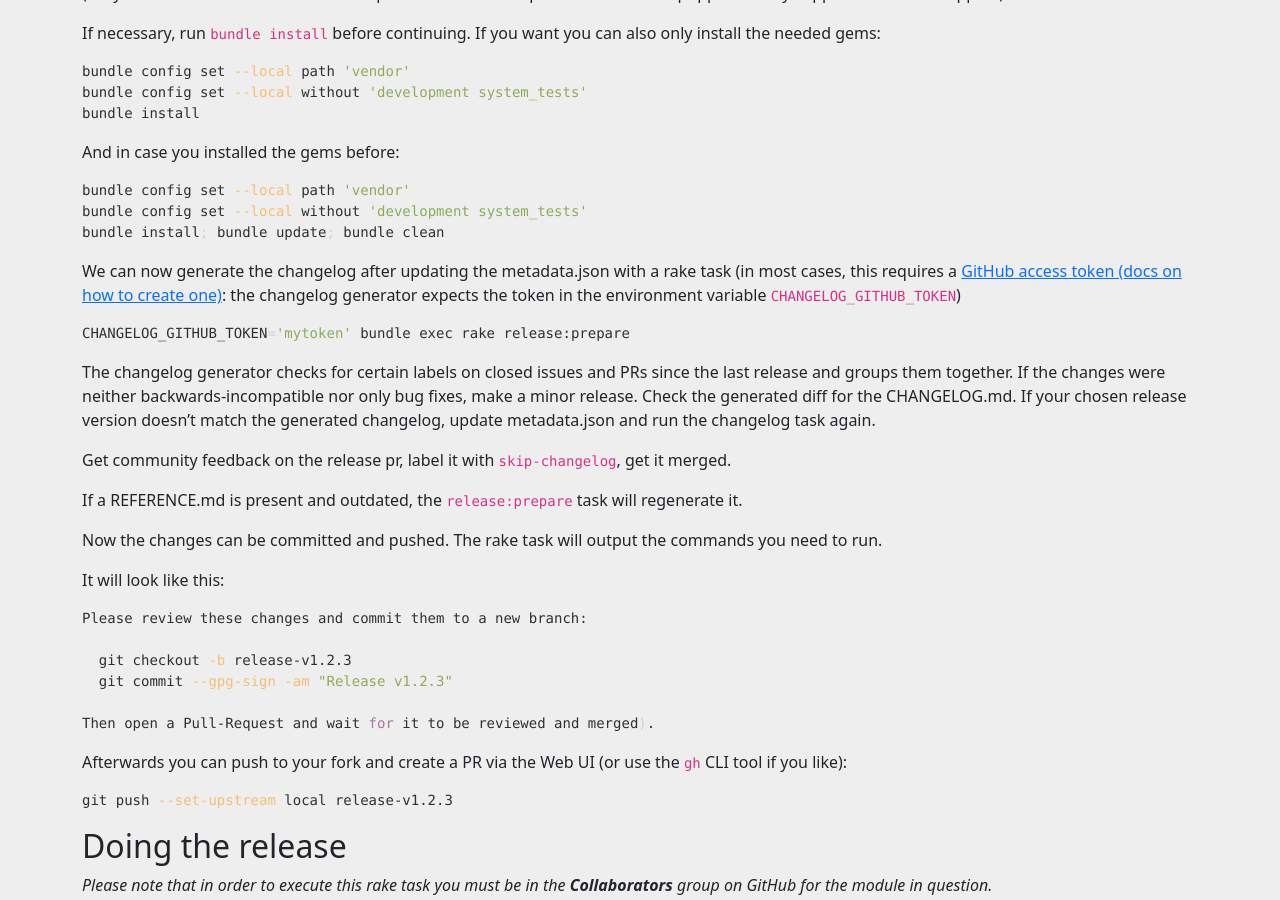
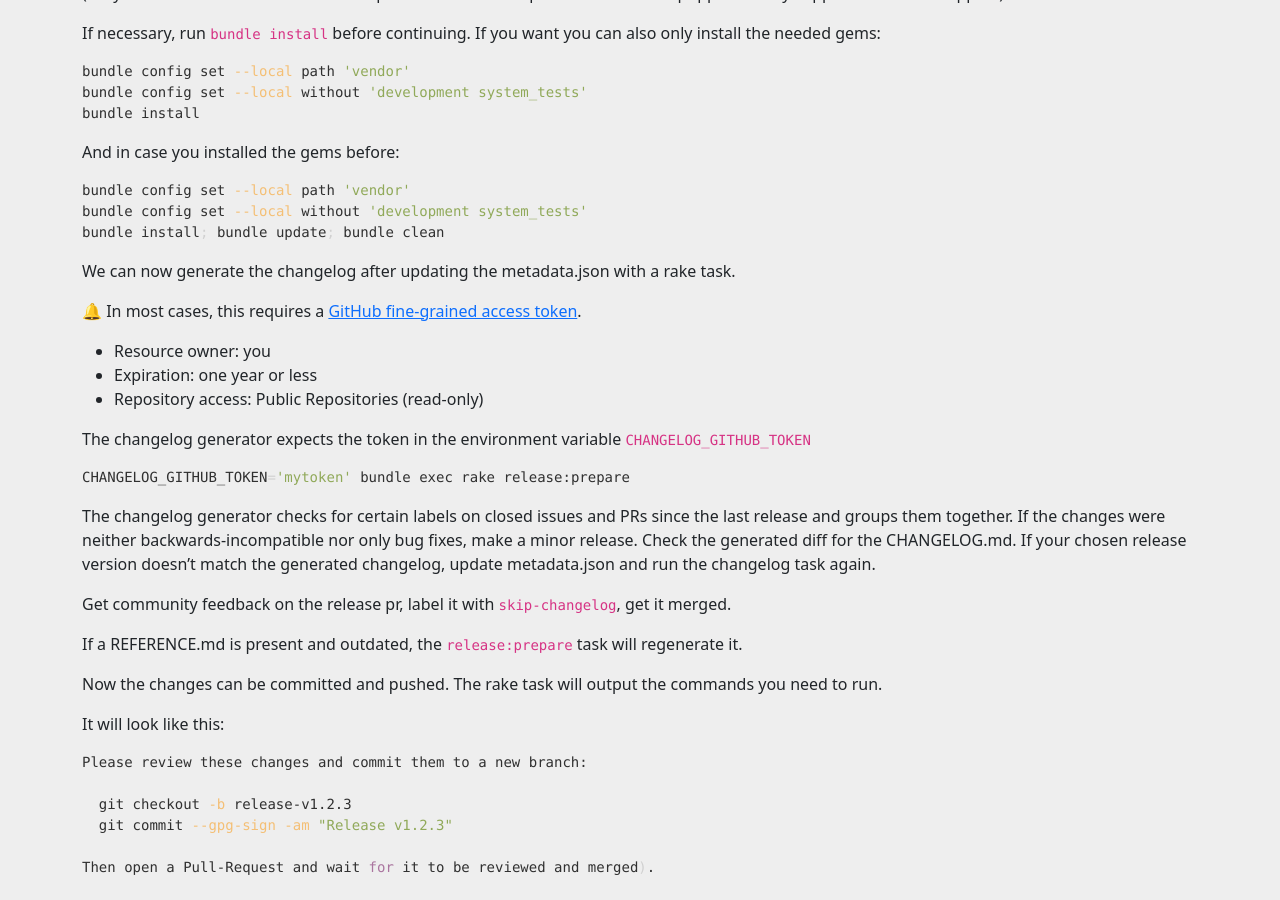
Before and after one commit to voxpupuli/voxpupuli.github.io, a Jekyll site: the page built from _docs/releasing_version.md, in a window 1280 px wide and 900 px high, scrolled down 1014 px. Built offline with Jekyll 4.4.1, drawn with Linux system fonts in a browser that asks for light colours; nearby versions of some CDN libraries.

Commit message:
Add fine-grained token info

````diff
--- a/_docs/releasing_version.md
+++ b/_docs/releasing_version.md
@@ -70,9 +70,14 @@ bundle config set --local without 'development system_tests'
 bundle install; bundle update; bundle clean
 ```
 
-We can now generate the changelog after updating the metadata.json with a rake task (in most cases, this requires a
-[GitHub access token (docs on how to create one)](https://help.github.com/en/github/authenticating-to-github/creating-a-personal-access-token-for-the-command-line):
-the changelog generator expects the token in the environment variable `CHANGELOG_GITHUB_TOKEN`)
+We can now generate the changelog after updating the metadata.json with a rake task.
+
+> 🔔 In most cases, this requires a [GitHub fine-grained access token](https://github.com/settings/tokens?type=beta).
+> * Resource owner: you
+> * Expiration: one year or less
+> * Repository access: Public Repositories (read-only)
+>
+> The changelog generator expects the token in the environment variable `CHANGELOG_GITHUB_TOKEN`
 
 ```bash
 CHANGELOG_GITHUB_TOKEN='mytoken' bundle exec rake release:prepare
````
